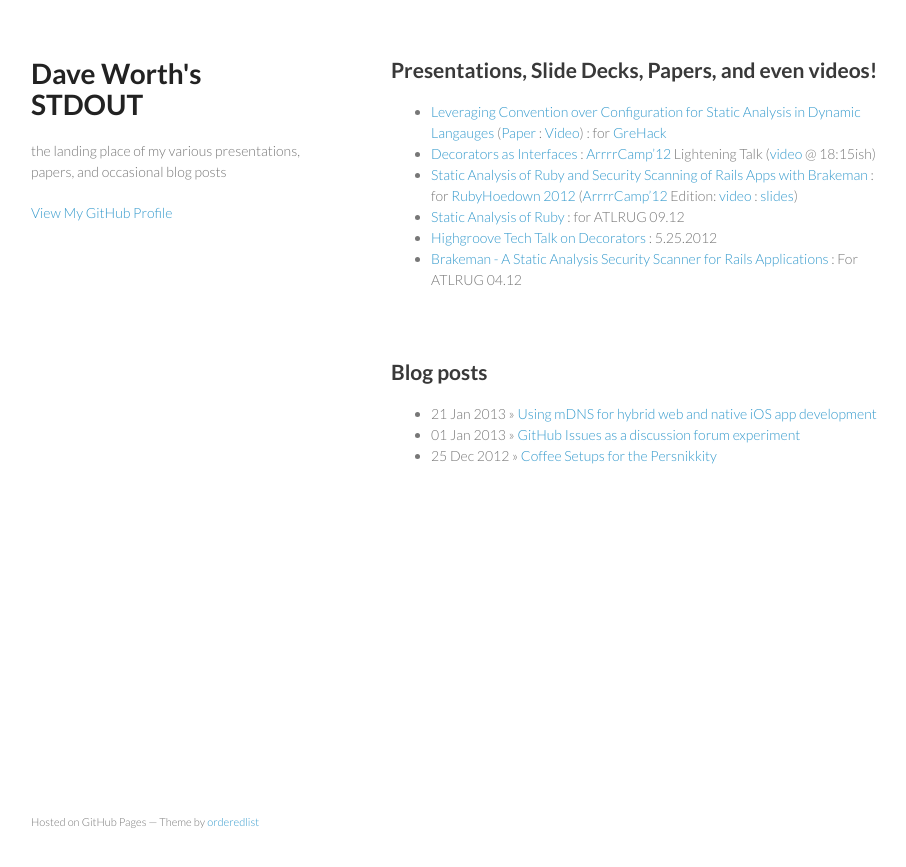
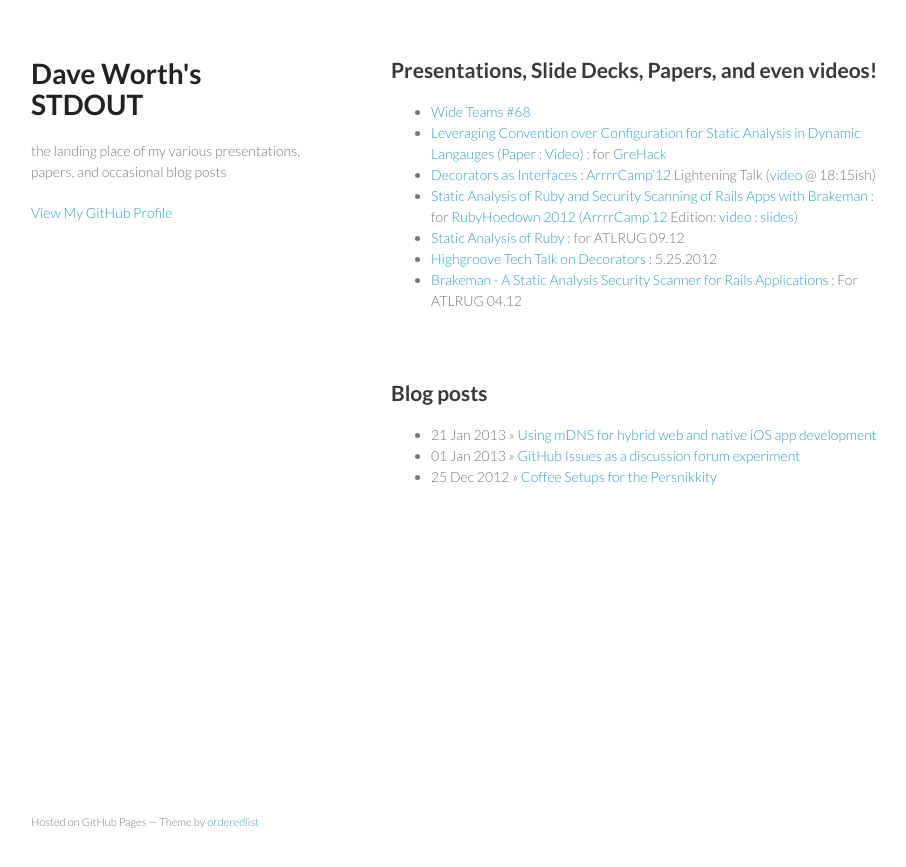
Before and after one commit to daveworth/daveworth.github.com, a Jekyll site: the page built from index.md, in a window 1280 px wide. Shown: the top 867 px of the page, without its empty margins (179-1085 px from the left). Built offline with Jekyll 4.4.1, drawn with Linux system fonts in a browser that asks for light colours.

Commit message:
add wide-teams appearance

```diff
--- a/index.md
+++ b/index.md
@@ -1,6 +1,7 @@
 ---
 layout: default
 ---
+* [Wide Teams #68](http://www.wideteams.com/2013/01/30/episode-68-david-worth-of-big-nerd-ranch/)
 * [Leveraging Convention over Configuration for Static Analysis in Dynamic Langauges](http://ensiwiki.ensimag.fr/images/7/70/GreHack-2012-talk-David_Worth_and_Justin_Collins-Leveraging_Convention_over_Configuration_for_Static_Analysis_in_Dynamic_Languages.pdf) ([Paper](http://ensiwiki.ensimag.fr/images/c/c5/GreHack-2012-Leveraging_Convention_over_Configuration_for_Static_Analysis_in_Dynamic_Languages.pdf) : [Video](http://www.youtube.com/watch?feature=player_embedded&v=tHUxZbNktxg)) : for [GreHack](http://grehack.org/en/)
 * [Decorators as Interfaces](http://daveworth.github.com/ArrrrCamp_2012-DecoratorsAsInterfaces) : [ArrrrCamp'12](http://2012.arrrrcamp.be/) Lightening Talk ([video](http://vimeo.com/groups/arrrrcamp/videos/51898787) @ 18:15ish)
 * [Static Analysis of Ruby and Security Scanning of Rails Apps with Brakeman](http://daveworth.github.com/RubyHoedown_2012-StaticAnalysisAndSecurityAnalysisWithBrakeman) : for [RubyHoedown 2012](http://rubyhoedown.com/) ([ArrrrCamp'12](http://2012.arrrrcamp.be/) Edition: [video](http://vimeo.com/groups/arrrrcamp/videos/51635385) : [slides](http://daveworth.github.com/ArrrrCamp_2012-StaticAnalysisAndSecurityAnalysisWithBrakeman/))
```
